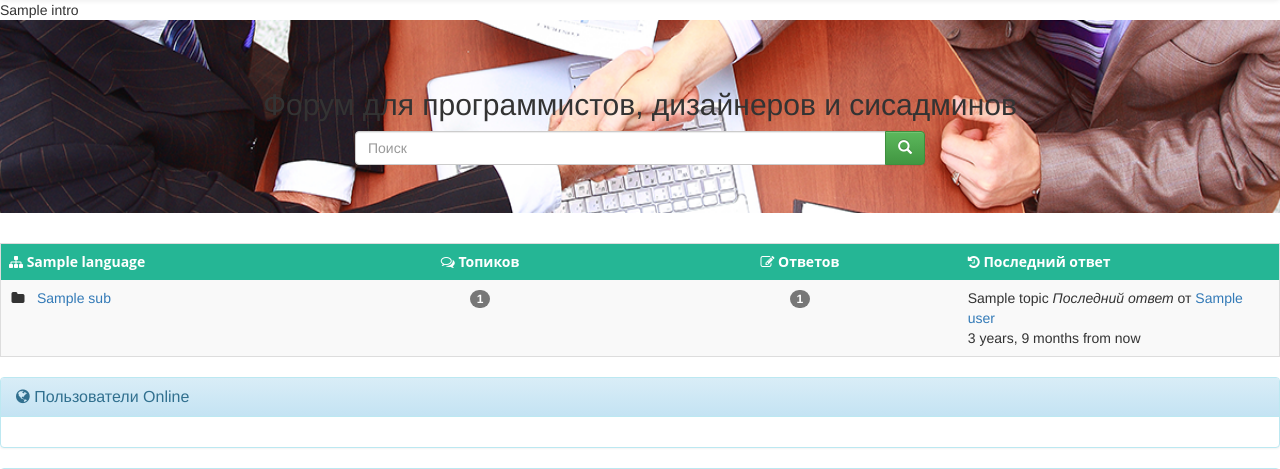
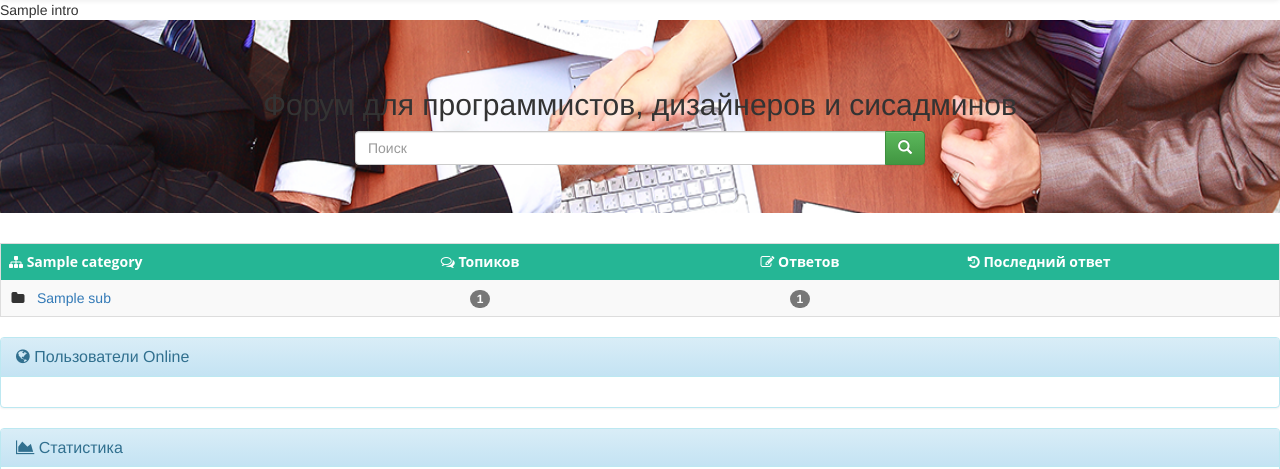
Before and after one commit to DonBanan/django-forum, a Django app: template templates/main.html in a window 1280 px wide. Shown: the part 52-521 px from the top of the page. Run offline with Django 3.2, Linux system fonts and the light colour scheme; tables that the repository leaves empty hold one stand-in row (values such as "Sample post"); the template is opened without the code that fills it: values that come from a table or form of the project are taken from there, most other values are stand-ins (such as "Sample title", 1, 10 or a date in 2020); some libraries are stand-ins or nearby versions.

Commit message:
fix some shit

```diff
--- a/apps/views.py
+++ b/apps/views.py
@@ -14,7 +14,6 @@ def home(request):
 	context = {}
 	context['title'] = u'Главная'
 	context['now'] = datetime.datetime.now()
-	context['languages'] = Category.objects.all()
 	context['users'] = User.objects.all()
 	return render(request, 'main.html', context)
 
--- a/templates/main.html
+++ b/templates/main.html
@@ -15,18 +15,18 @@
 			</form>
 		</div>
 	</div>
-	{% for language in languages %}
+	{% for category in categories %}
 		<table class="table table-striped table-bordered main-table">
 			<thead class="topiclist table-head">
 				<tr>
-					<th class="forum-name col-xs-3"><i class="fa fa-sitemap"></i> <a href="{{ language.get_absolute_url }}"> {{ language.title }}</a></th>
+					<th class="forum-name col-xs-3"><i class="fa fa-sitemap"></i> <a href="{{ category.get_absolute_url }}"> {{ category.title }}</a></th>
 					<th class="topics text-center col-xs-3"><i class="fa fa-comments-o"></i> Топиков</th>
 					<th class="posts text-center col-xs-3"><i class="fa fa-pencil-square-o"></i> Ответов</th>
 					<th class="lastpost col-xs-3"><i class="fa fa-history"></i> <span>Последний ответ</span></th>
 				</tr>
 			</thead>
 			<tbody class="topiclist forums">
-			{% for sub in language.subcategories.all %}
+			{% for sub in category.subcategories.all %}
 				<tr>
 					<td class="forum-name">
 						<span class="pull-left forum-icon">
@@ -34,11 +34,10 @@
 						</span>
 							<a href="{% url 'subcategory' sub.programming_language.slug sub.slug %}" class="forumtitle">{{ sub.title }}</a><br>
 					</td>
-					<td class="topics text-center"><span class="badge">{{ sub.posts_count }}</span></td>
-					<td class="posts text-center"><span class="badge">{{ sub.posts_count }}</span></td>
+					<td class="topics text-center"><span class="badge">{{ sub.topic_count }}</span></td>
+					<td class="posts text-center"><span class="badge">{{ sub.topic_posts_count.post.count }}</span></td>
 					<td class="lastpost">
-						{% for topic in sub.topics_subcategory.all|slice:":1" %}
-						{{ topic.title }}
+<!-- 						{% for topic in sub.topics_subcategory.all %}
 								<span><dfn>Последний ответ</dfn> от <a href="">{{ topic.last_post.post.user }}</a>
 							{% if topic.user.avatar %}
 								{% thumbnail topic.user.avatar "20x20" crop="center" as im %}
@@ -46,7 +45,7 @@
 								{% endthumbnail %}
 							{% endif %}
 							<br>{{ topic.last_post.post.created_at|naturaltime }}</span>
-						{% endfor %}
+						{% endfor %} -->
 					</td>
 				</tr>
 			{% endfor %}
```
Also changed, not shown: apps/blog/models.py (+10 -20 lines). Lines whose indentation alone changed are shown as unchanged.
